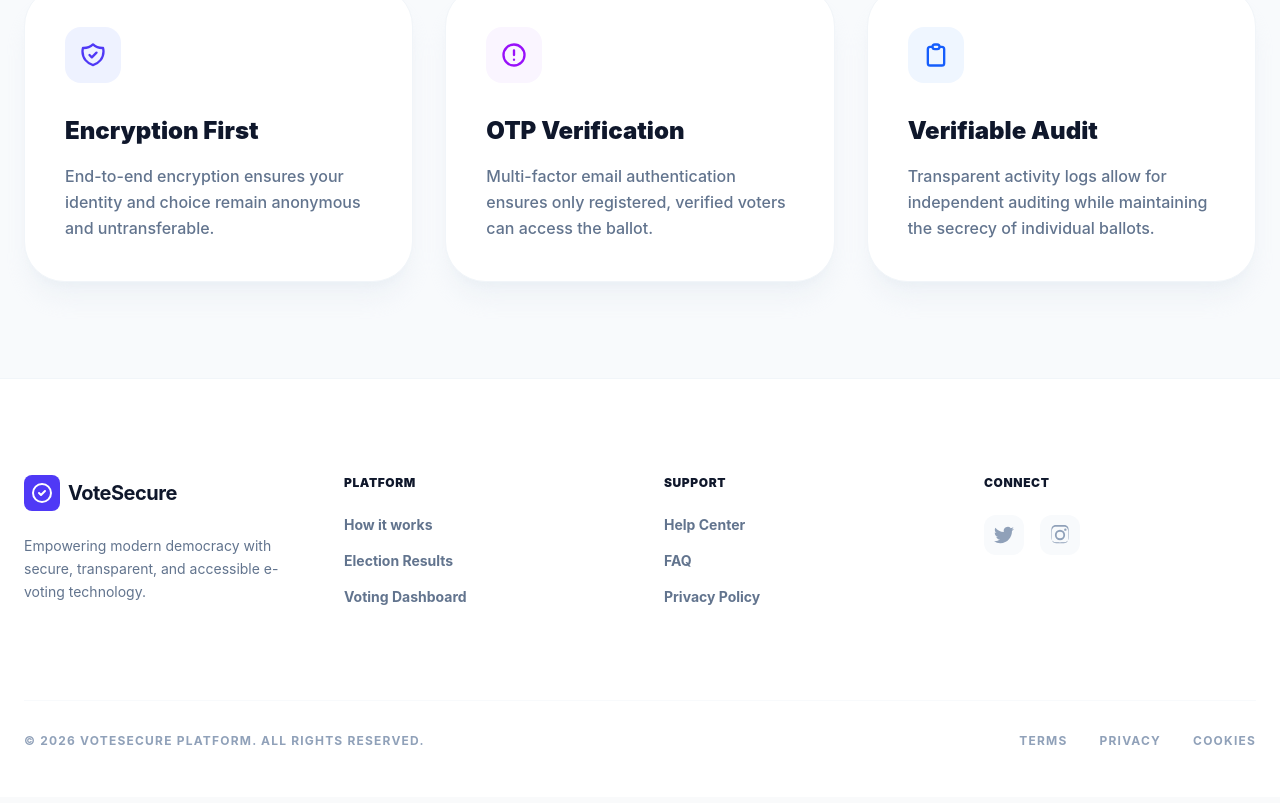
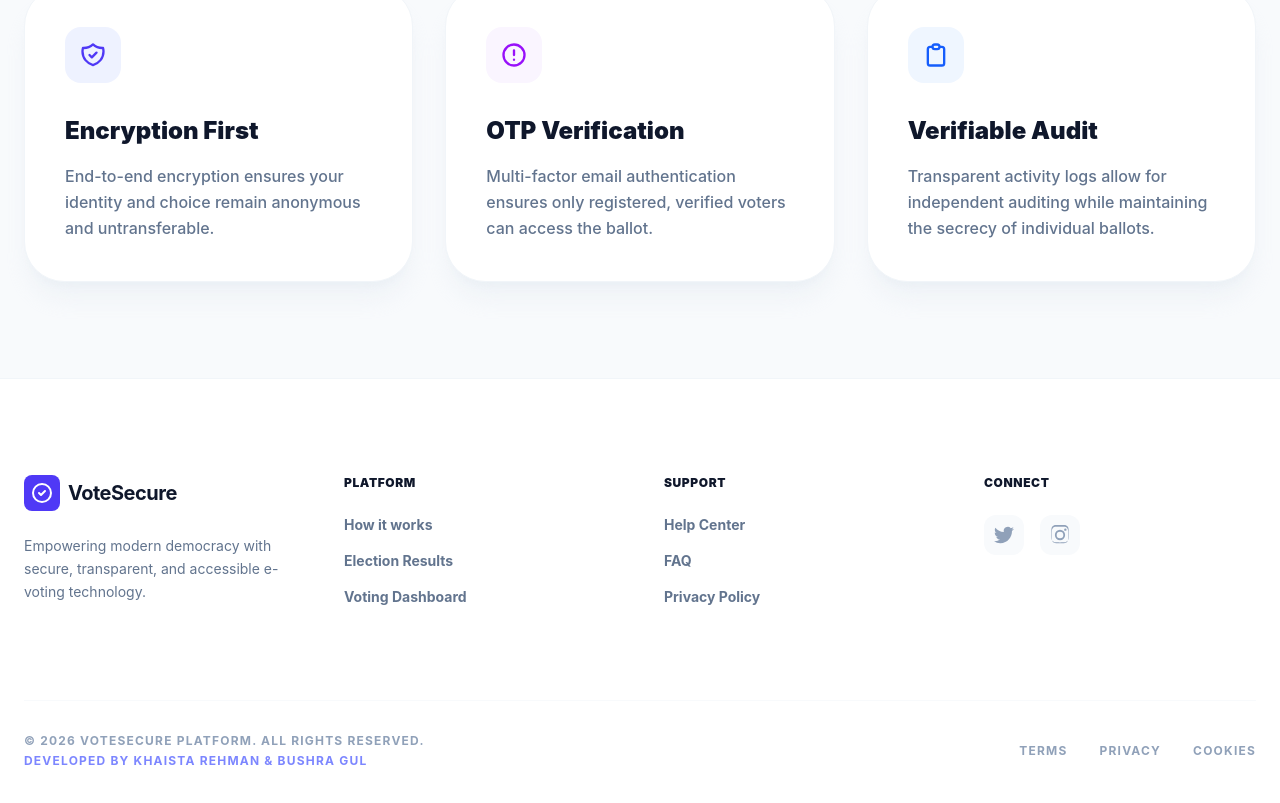
Before and after one commit to Handsome050111/E-Voting-System, a React (Vite) app in the folder client/: page / in a window 1280 px wide. Shown: the part 1646-2449 px from the top of the page. Built offline with nearby package versions, Linux system fonts and the light colour scheme; no server answers.

Commit message:
Add developer credits to Landing page footer

```diff
--- a/client/src/pages/Landing.jsx
+++ b/client/src/pages/Landing.jsx
@@ -210,7 +210,10 @@ const Landing = () => {
                         </div>
                     </div>
                     <div className="pt-8 border-t border-slate-50 flex flex-col md:flex-row justify-between items-center gap-4 text-xs font-bold text-slate-400 uppercase tracking-widest">
-                        <p>© 2026 VoteSecure Platform. All rights reserved.</p>
+                        <div className="flex flex-col gap-1">
+                            <p>© 2026 VoteSecure Platform. All rights reserved.</p>
+                            <p className="text-indigo-400">Developed by Khaista Rehman & Bushra Gul</p>
+                        </div>
                         <div className="flex gap-8">
                             <a href="#" className="hover:text-indigo-600 transition-colors">Terms</a>
                             <a href="#" className="hover:text-indigo-600 transition-colors">Privacy</a>
```
